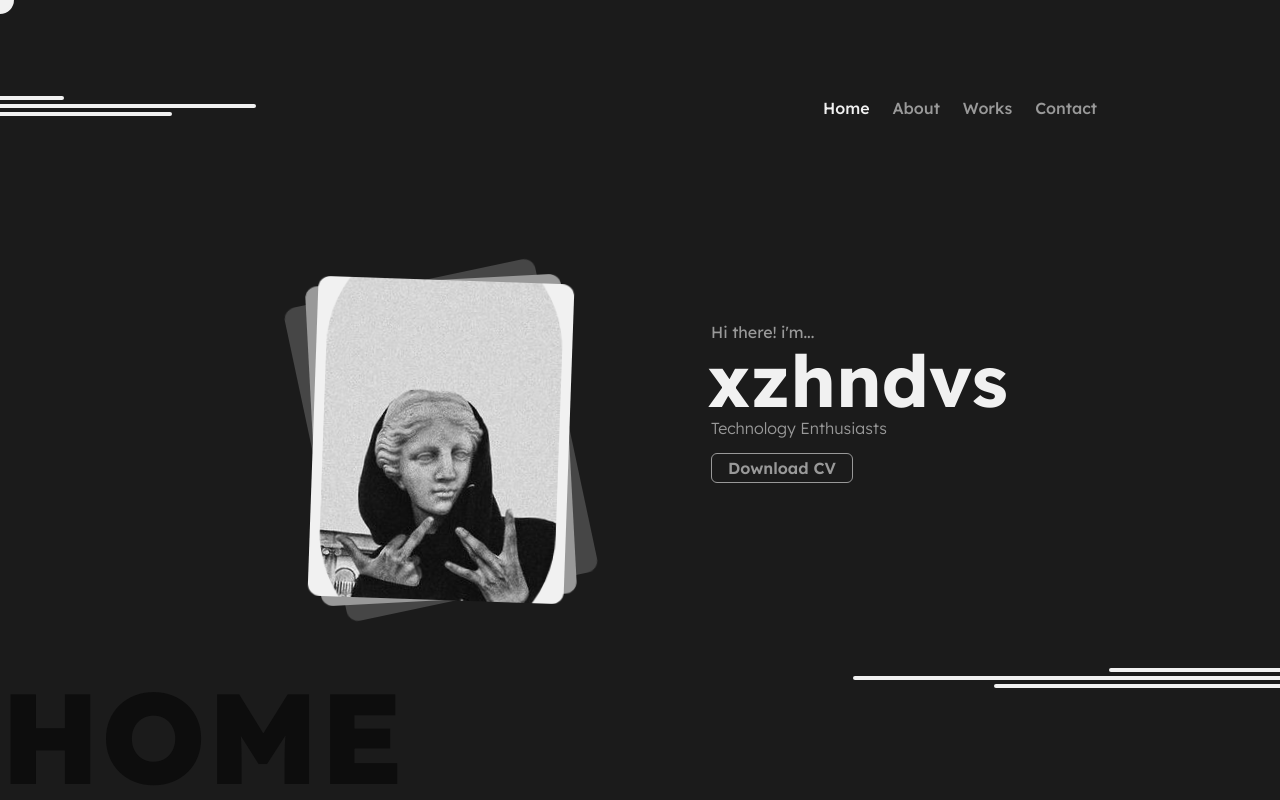
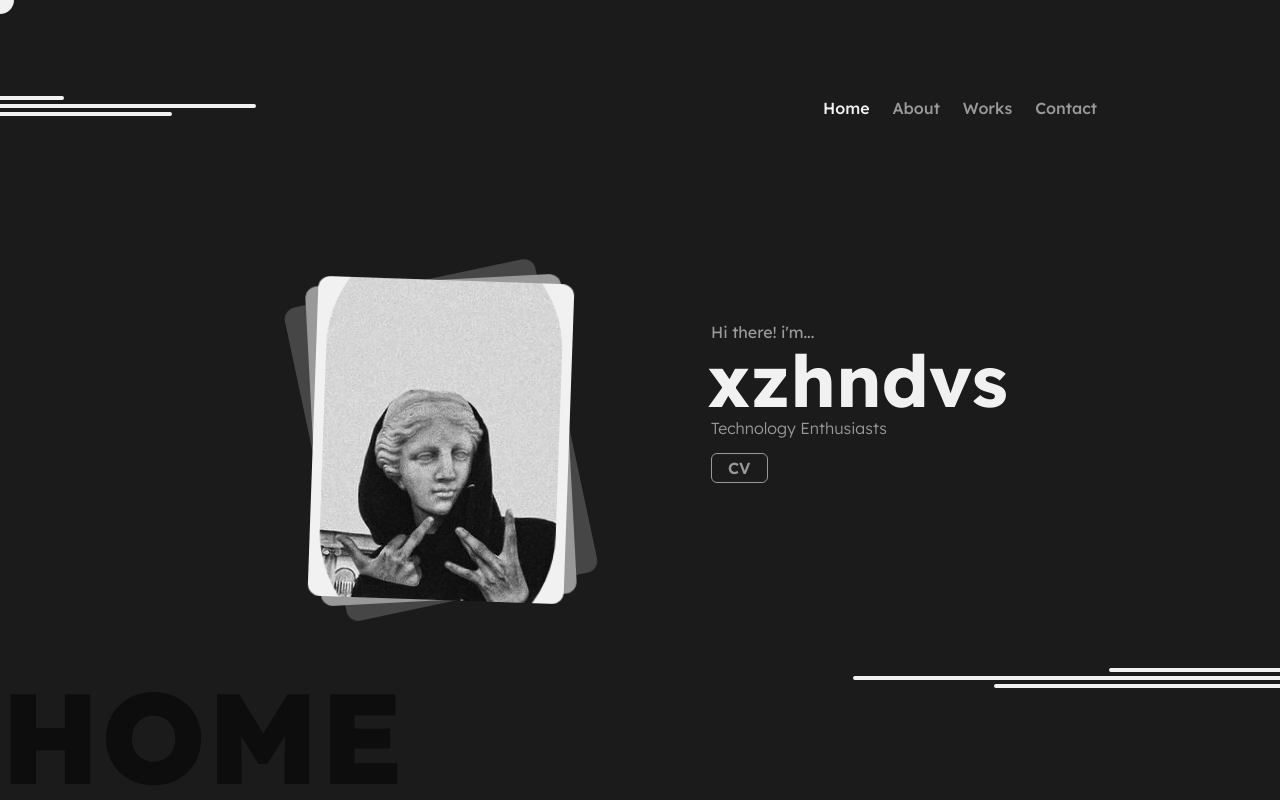
Before and after one commit to xnabil354/my-portfolio, a Next.js app: page / in a window 1280 px wide. Built offline with nearby package versions, Linux system fonts and the light colour scheme.

Commit message:
Fixed Typo

```diff
--- a/pages/contact/index.tsx
+++ b/pages/contact/index.tsx
@@ -32,7 +32,7 @@ export default function Contact() {
         if (formRef.current && formRef.current.reset) formRef.current.reset();
         setMessageAlert(true);
         setOpenModal(true);
-        // e.target.reset();
+        e.target.reset();
       })
       .catch(() => {
         setMessageAlert(false);
--- a/pages/index.tsx
+++ b/pages/index.tsx
@@ -50,7 +50,9 @@ export default function Home() {
         <h4 className="text-base font-light transition-all duration-500 mb-4 hover:text-primary-light">
         Technology Enthusiasts
         </h4>
-        <Link target="_blank" href="https://xnbl354.xyz" className="cursor-none rounded-md border border-secondary-light bg-primary-dark px-4 py-1 font-semibold transition duration-500 ease-in-out placeholder:text-secondary-light hover:border-primary-light hover:bg-secondary-dark hover:text-primary-light hover:outline-none focus:border-primary-light focus:bg-secondary-dark focus:text-primary-light focus:outline-none">Download CV</Link>
+        <Link target="_blank" href="https://xnbl354.xyz" className="cursor-none rounded-md border border-secondary-light bg-primary-dark px-4 py-1 font-semibold transition duration-500 ease-in-out placeholder:text-secondary-light hover:border-primary-light hover:bg-secondary-dark hover:text-primary-light hover:outline-none focus:border-primary-light focus:bg-secondary-dark focus:text-primary-light focus:outline-none">
+          CV
+          </Link>
       </motion.section>
     </main>
   );
```
Also changed, not shown: 1 other file (tests, documents, lock files or other folders).
